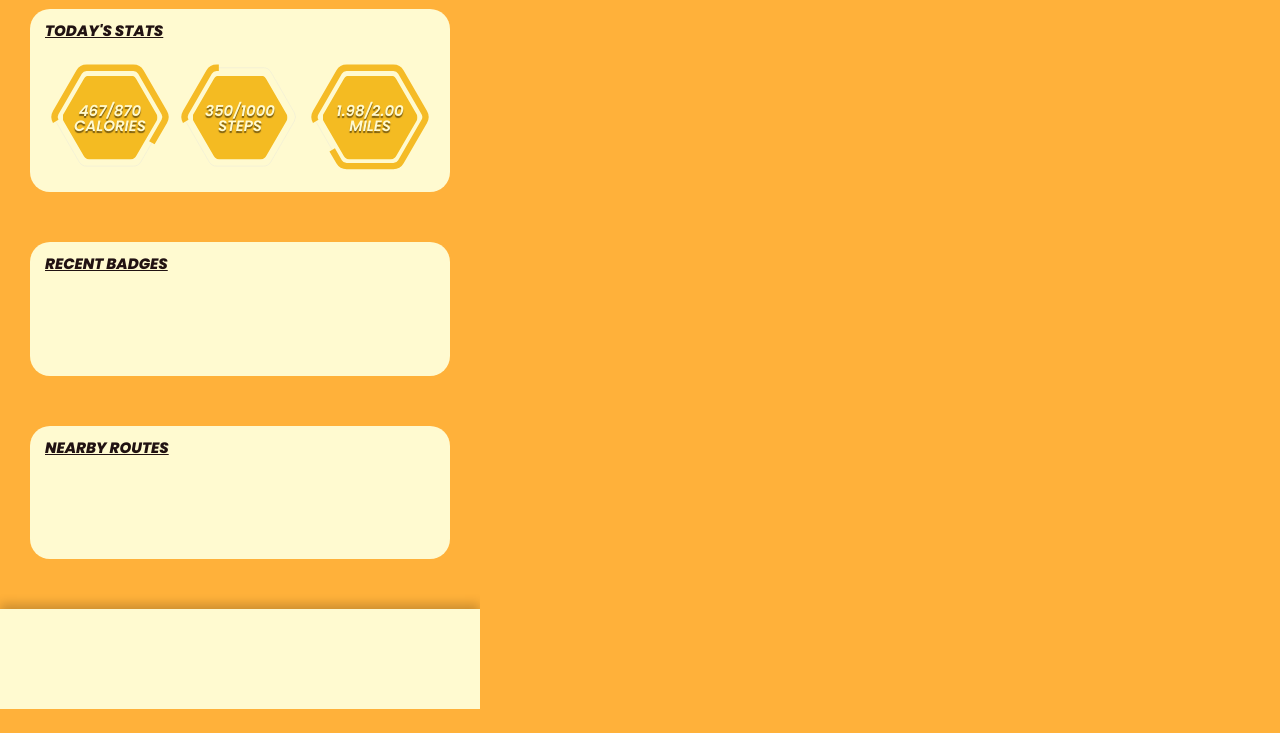
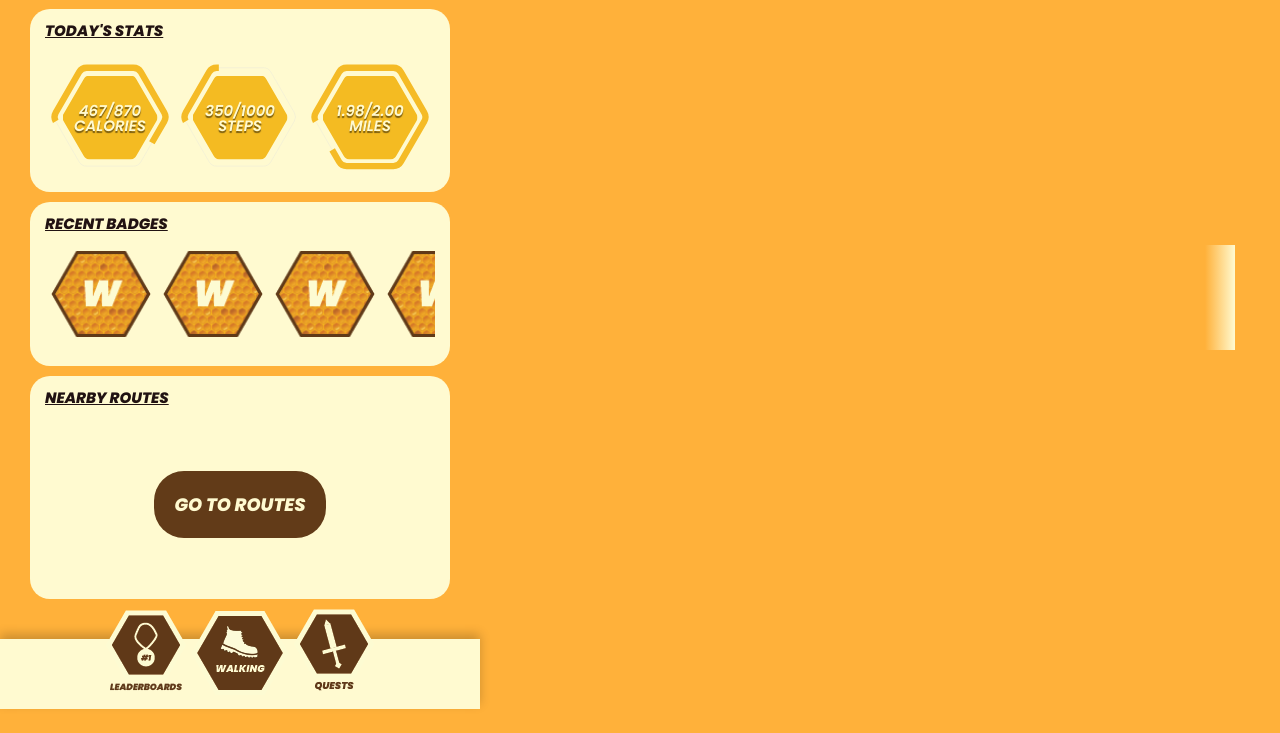
Before and after one commit to j-trueman/WellBee, a plain HTML site: page app.html in a window 1280 px wide. Shown: the part 91-824 px from the top of the page. Before the commit the page ends 800 px from the top, so only its background shows below. Drawn offline with nearby package versions, Linux system fonts and the light colour scheme.

Commit message:
added badges and footer nav to main page

```diff
--- a/app.html
+++ b/app.html
@@ -49,17 +49,42 @@
             </div>
             <div class="padding" id="badges">
                 <p class="paddingTitle">RECENT BADGES</p>
-                <div class="paddingContent"></div>
+                <div class="paddingContent" id="badgesContainer">
+                    <div class="badgeObject">
+                        <img class="badgeImage" src="resources/images/badge.png">
+                    </div>
+                    <div class="badgeObject">
+                        <img class="badgeImage" src="resources/images/badge.png">
+                    </div>
+                    <div class="badgeObject">
+                        <img class="badgeImage" src="resources/images/badge.png">
+                    </div>
+                    <div class="badgeObject">
+                        <img class="badgeImage" src="resources/images/badge.png">
+                    </div>
+                    <div class="badgeObject">
+                        <img class="badgeImage" src="resources/images/badge.png">
+                    </div>
+                    <div id="fadeOut"></div>
+                </div>
+
             </div>
             <div class="padding" id="routes">
                 <p class="paddingTitle">NEARBY ROUTES</p>
                 <div class="paddingContent">
-                    <div id="map"></div>
+                    <div id="map">
+                        <a href="map.html" id="navToMapPage">GO TO ROUTES</a>
+                    </div>
                 </div>
             </div>
         </section>
         <section id="footer">
+            <div id="uiNav">
+                <a href="#" id="leaderboards"><img class="navbutton" src="resources/images/ui_leaderboards.png"></a>
+                <a href="#" id="walking"><img class="navbutton" src="resources/images/ui_walking.png"></a>
+                <a href="#" id="quests"><img class="navbutton" src="resources/images/ui_quests.png"></a>
 
+            </div>
         </section>
     </body>
 </html>
--- a/resources/css/appstyle.css
+++ b/resources/css/appstyle.css
@@ -21,8 +21,13 @@
 }
 
 #footer {
+    position: absolute;
     display: flex;
-    height: 100px;
+    justify-content: center;
+    align-items: start;
+    bottom: 0;
+    height: 70px;
+    width: 480px;
     background-color: #fffad0;
     box-shadow: 0px -5px 10px rgba(0, 0, 0, 0.2);
     z-index: 999;
@@ -39,7 +44,7 @@
     -moz-border-radius: 20px;
     -ms-border-radius: 20px;
     -o-border-radius: 20px;
-    margin-bottom: 50px;
+    margin-bottom: 10px;
     padding: 10px 15px;
     /* filter: drop-shadow(0px 5px 10px rgba(0, 0, 0, 0.2));
     -webkit-filter: drop-shadow(0px 5px 10px rgba(0, 0, 0, 0.2)); */
@@ -108,13 +113,17 @@
 }
 
 #map {
-    border-radius: 20px;
-    height: 100%;
-    width: 100%;
-    -webkit-border-radius: 20px;
-    -moz-border-radius: 20px;
-    -ms-border-radius: 20px;
-    -o-border-radius: 20px;
+    display: flex;
+    align-items: center;
+    justify-content: center;
+    border-radius: 10px;
+    height: 170px;
+    width: 390px;
+    z-index: 1;
+    -webkit-border-radius: 10px;
+    -moz-border-radius: 10px;
+    -ms-border-radius: 10px;
+    -o-border-radius: 10px;
 }
 
 .ldBar-label {
@@ -139,3 +148,57 @@
 .ldBar-label::after {
     content: "" !important;
 }
+
+.badgeObject {
+    margin: 6px;
+}
+
+.badgeImage {
+    width: 100px !important;
+}
+
+#badgesContainer {
+    display: flex;
+    flex-direction: row;
+    justify-content: start;
+    align-items: center;
+    overflow-x: scroll;
+    scrollbar-width: none;
+}
+
+.leaflet-tile-loaded {
+    filter: blur(2px) !important;
+    -webkit-filter: blur(2px) !important;
+}
+
+#navToMapPage {
+    background-color: #623b18;
+    padding: 20px;
+    border-radius: 30px;
+    text-decoration: none;
+    font-family: "Poppins";
+    font-weight: 800;
+    font-style: italic;
+    color: #fffad0;
+    z-index: 999;
+    -webkit-border-radius: 30px;
+    -moz-border-radius: 30px;
+    -ms-border-radius: 30px;
+    -o-border-radius: 30px;
+}
+
+#fadeOut {
+    position: absolute;
+    height: 105px;
+    width: 30px;
+    right: 45px;
+    background: linear-gradient(to right, transparent, #fffad0)
+}
+
+.navbutton {
+    transform: translateY(-30px);
+    -webkit-transform: translateY(-30px);
+    -moz-transform: translateY(-30px);
+    -ms-transform: translateY(-30px);
+    -o-transform: translateY(-30px);
+}
--- a/resources/css/basestyle.css
+++ b/resources/css/basestyle.css
@@ -15,8 +15,6 @@ title {
 }
 
 html {
-    width: 480px !important;
-    height: 800px !important;
     color: #211212;
     font-family: "Poppins", sans-serif;
     font-weight: 400;
@@ -28,7 +26,7 @@ html {
 }
 
 body {
-    display: flex;
+    /* display: flex; */
     width: 480px !important;
     height: 800px !important;
     color: #211212;
--- a/resources/js/index.js
+++ b/resources/js/index.js
@@ -5,7 +5,6 @@ if ($('#jqueryconnector')) {
 };
 
 let map;
-
 
 var waitForEl = function (selector, callback) {
 	if (jQuery(selector).length) {
```
Also changed, not shown: resources/images/badge-01.svg (added), resources/images/badge.png (added), resources/images/badge.svg (added), resources/images/ui_leaderboards.png (added), resources/images/ui_quests.png (added), resources/images/ui_walking.png (added), 2 other files.
